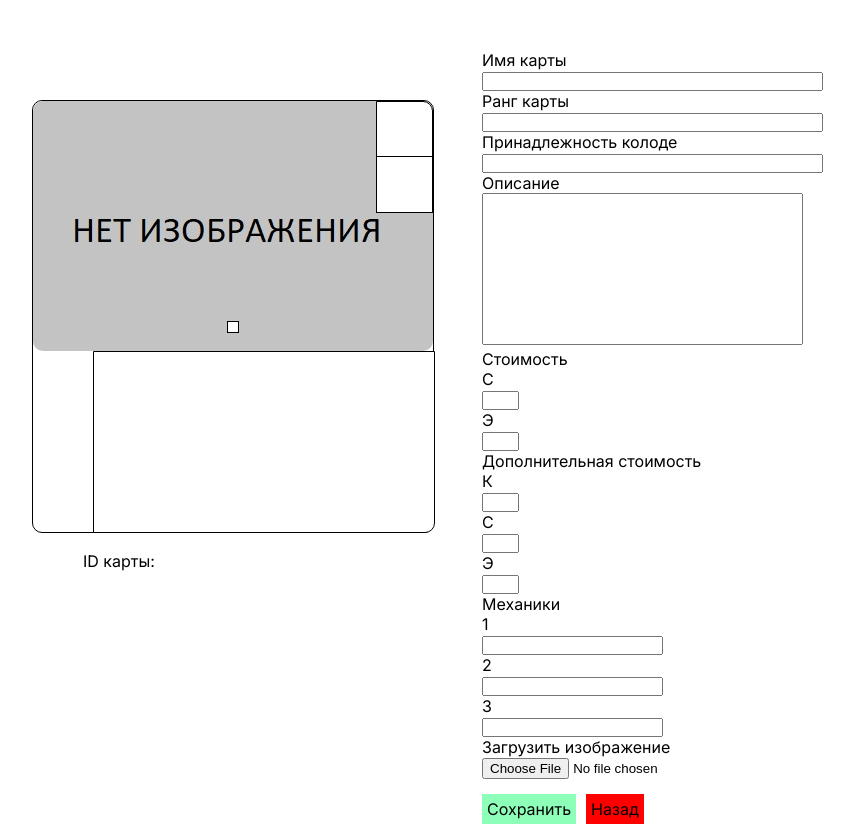
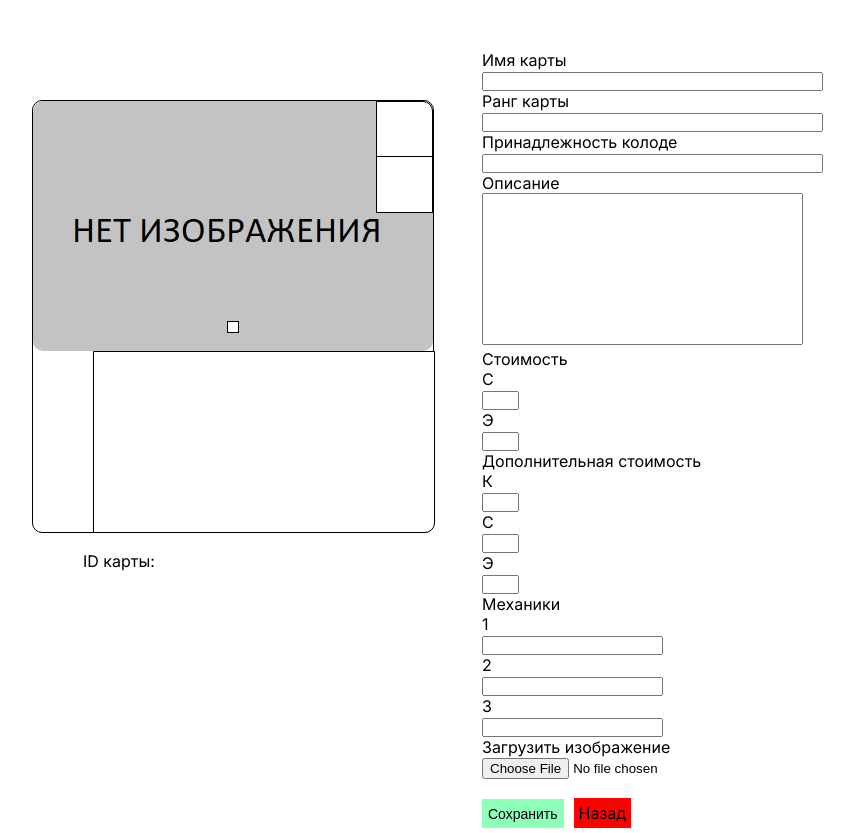
Before and after one commit to Lord3dfx/MirsulSite, a Next.js app: page /new in a window 1280 px wide. Shown: the whole page, without its empty margins (48-902 px from the left). Built offline with nearby package versions, Linux system fonts and the light colour scheme.

Commit message:
fix some bug

```diff
--- a/components/CardEditor/CardEditor.module.css
+++ b/components/CardEditor/CardEditor.module.css
@@ -28,14 +28,15 @@
 
 .sbutton{
 background: #8DFFB9;
-padding: 5px;
-width: 90px;
+padding: 7px 6px 6px 6px;
+margin-bottom: 5px;
 text-align: center;
-text-decoration: none;
 color: black;
 cursor: pointer;
 margin-right: 10px;
 transition: all 0.5s ease;
+font-size: 14px;
+border: none;
 }
 .cbutton{
     background: #FF0000;
--- a/components/CardEditor/CardEditor.tsx
+++ b/components/CardEditor/CardEditor.tsx
@@ -180,7 +180,7 @@ else{
                 <input type="file" accept="image/*" name="imageload" onChange={(e)=>loadImage(e)} ></input>
                 </div>
             <div className={styles.buttons}>
-            <a className={styles.sbutton} onClick={ () => sendCard()}>Сохранить</a>
+            <button className={styles.sbutton} onClick={ () => sendCard()}>Сохранить</button>
             <a className={styles.cbutton} href={`/`}>Назад</a>
             </div>
         </div>
```
